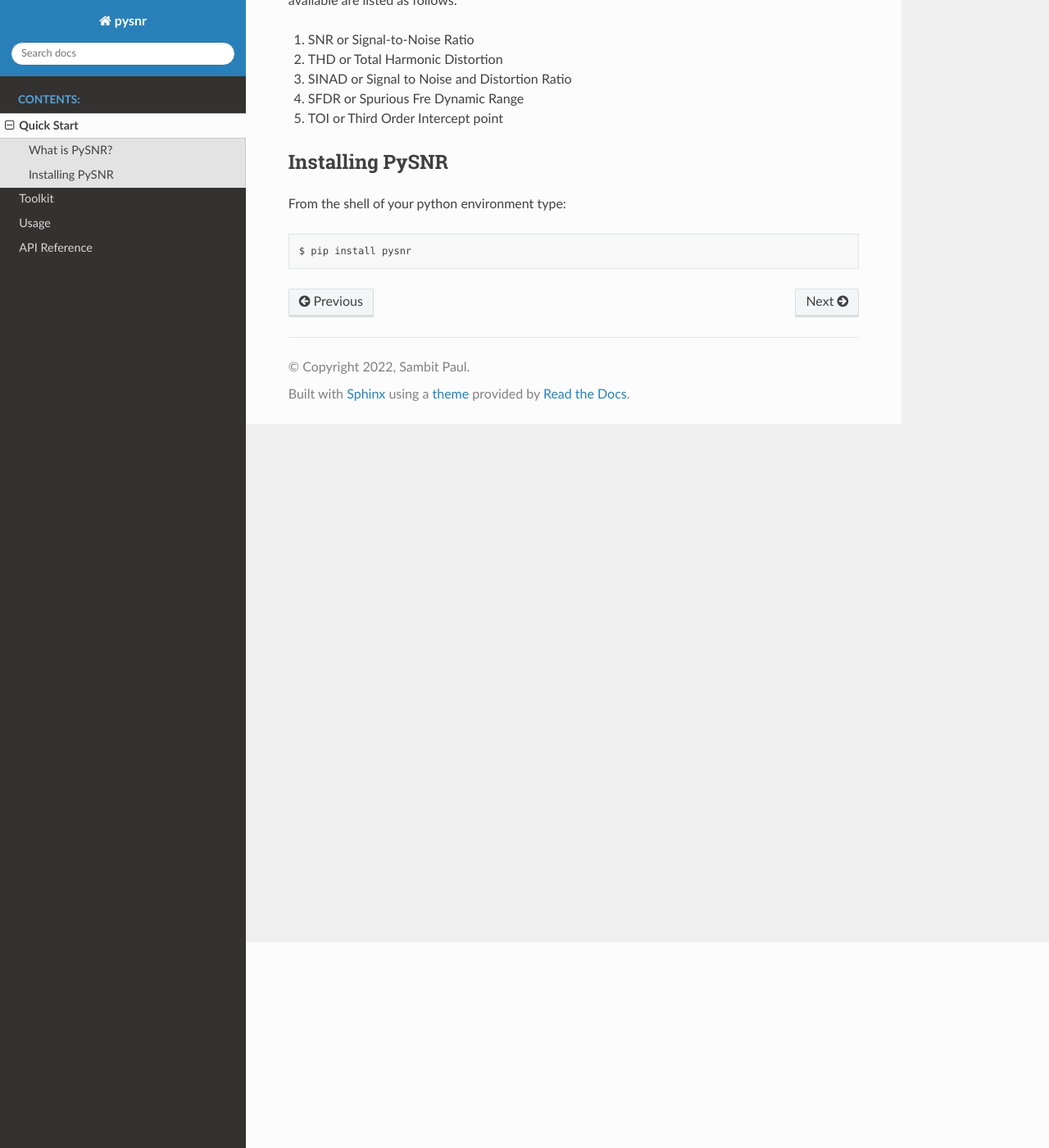
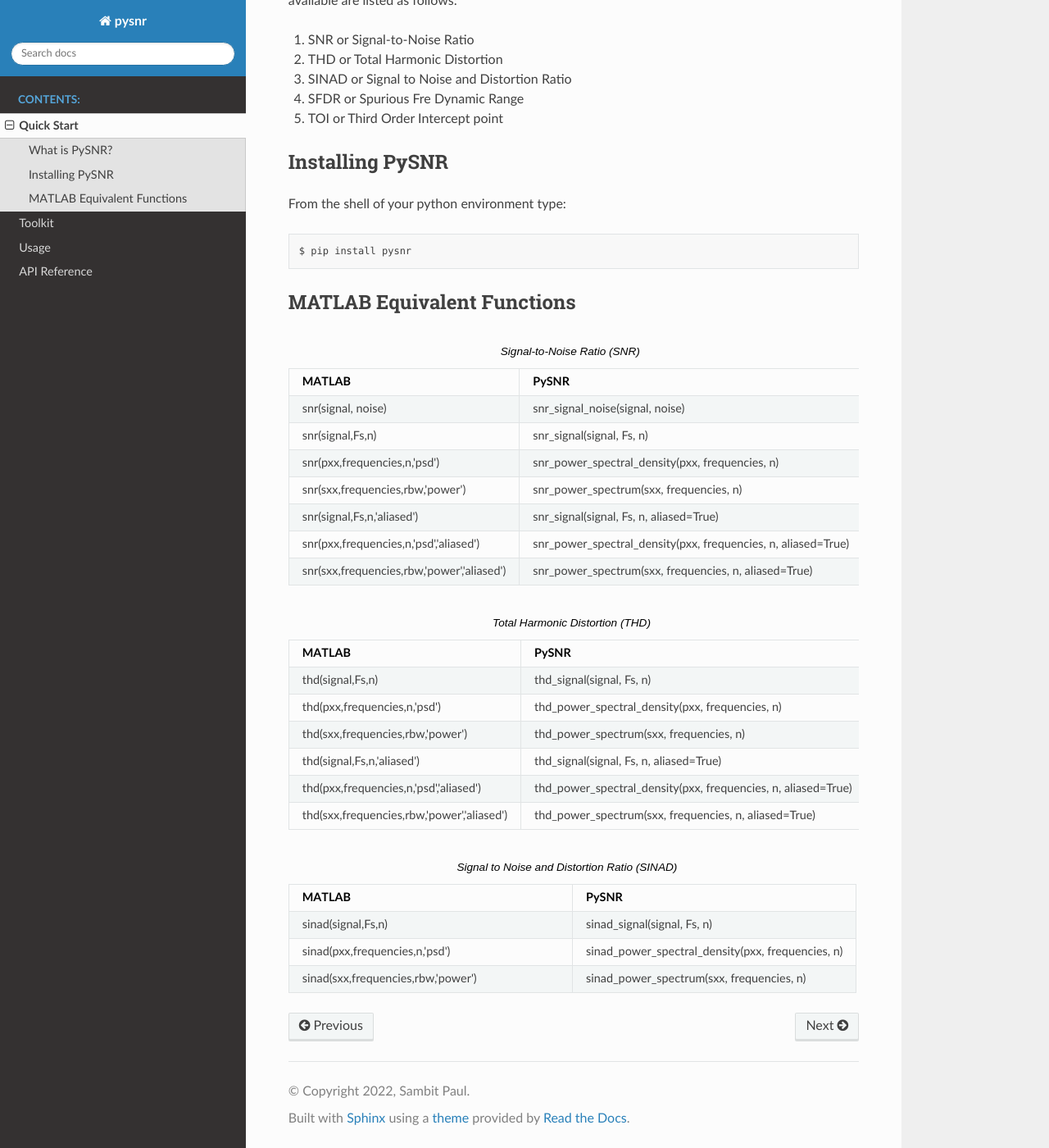
Before and after one commit to psambit9791/pysnr, a Sphinx documentation site: the page built from docs/source/quickstart.rst, in a window 1280 px wide and 1400 px high, scrolled down 251 px. Shown: the whole window at 82% size. Built offline with Sphinx 7.4.7 and the Read the Docs theme 2.0.0, drawn with Linux system fonts in a browser that asks for light colours; formulas are drawn with MathJax 3.

Commit message:
Added Matlab equivalent functions for snr, sinad and thd in quickstart doc

```diff
--- a/docs/source/quickstart.rst
+++ b/docs/source/quickstart.rst
@@ -24,3 +24,62 @@
 .. code-block:: bash
 
     $ pip install pysnr
+
+
+------------------------------
+MATLAB Equivalent Functions
+------------------------------
+
+.. list-table:: Signal-to-Noise Ratio (SNR)
+   :widths: 50 50
+   :header-rows: 1
+
+   * - MATLAB
+     - PySNR
+   * - snr(signal, noise)
+     - snr_signal_noise(signal, noise)
+   * - snr(signal,Fs,n)
+     - snr_signal(signal, Fs, n)
+   * - snr(pxx,frequencies,n,'psd')
+     - snr_power_spectral_density(pxx, frequencies, n)
+   * - snr(sxx,frequencies,rbw,'power')
+     - snr_power_spectrum(sxx, frequencies, n)
+   * - snr(signal,Fs,n,'aliased')
+     - snr_signal(signal, Fs, n, aliased=True)
+   * - snr(pxx,frequencies,n,'psd','aliased')
+     - snr_power_spectral_density(pxx, frequencies, n, aliased=True)
+   * - snr(sxx,frequencies,rbw,'power','aliased')
+     - snr_power_spectrum(sxx, frequencies, n, aliased=True)
+
+.. list-table:: Total Harmonic Distortion (THD)
+   :widths: 50 50
+   :header-rows: 1
+
+   * - MATLAB
+     - PySNR
+   * - thd(signal,Fs,n)
+     - thd_signal(signal, Fs, n)
+   * - thd(pxx,frequencies,n,'psd')
+     - thd_power_spectral_density(pxx, frequencies, n)
+   * - thd(sxx,frequencies,rbw,'power')
+     - thd_power_spectrum(sxx, frequencies, n)
+   * - thd(signal,Fs,n,'aliased')
+     - thd_signal(signal, Fs, n, aliased=True)
+   * - thd(pxx,frequencies,n,'psd','aliased')
+     - thd_power_spectral_density(pxx, frequencies, n, aliased=True)
+   * - thd(sxx,frequencies,rbw,'power','aliased')
+     - thd_power_spectrum(sxx, frequencies, n, aliased=True)
+
+
+.. list-table:: Signal to Noise and Distortion Ratio (SINAD)
+   :widths: 50 50
+   :header-rows: 1
+
+   * - MATLAB
+     - PySNR
+   * - sinad(signal,Fs,n)
+     - sinad_signal(signal, Fs, n)
+   * - sinad(pxx,frequencies,n,'psd')
+     - sinad_power_spectral_density(pxx, frequencies, n)
+   * - sinad(sxx,frequencies,rbw,'power')
+     - sinad_power_spectrum(sxx, frequencies, n)
```
Also changed, not shown: .readthedocs.yaml.
